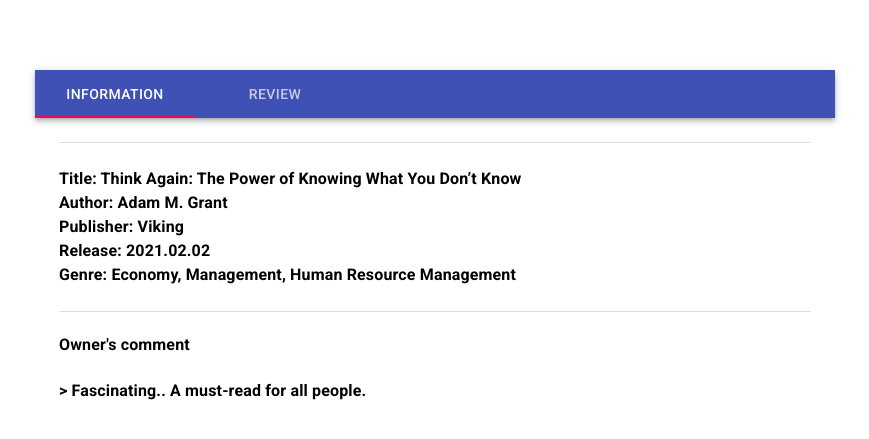
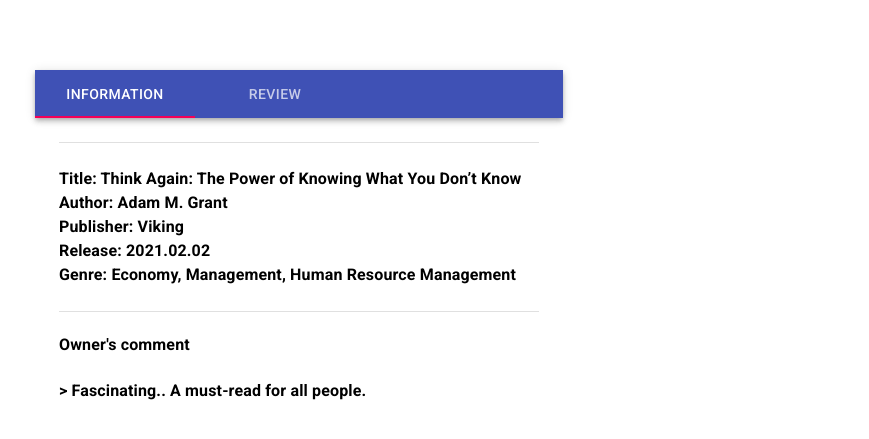
Before and after one commit to GrasshopperBears/hci-bookie, a React (Create React App) app: page /bookshelf/detail/1 in a window 1280 px wide. Shown: the part 969-1408 px from the top of the page, without its empty margins (265-1134 px from the left). Built offline with nearby package versions, Linux system fonts and the light colour scheme; no server answers.

Commit message:
bookshelf 소폭 수정

```diff
--- a/src/components/BookshelfTab.js
+++ b/src/components/BookshelfTab.js
@@ -54,7 +54,7 @@
   var a = `Author: ${author}`;
   var p = `Publisher: ${publisher}`;
   var r = `Release: ${release}`;
-    var g = `Genre: ${genre}` ;
+  var g = `Genre: ${genre}`;
 
   const classes = useStyles();
   const [value, setValue] = React.useState(0);
@@ -73,27 +73,27 @@
           </Tabs>
         </AppBar>
         <TabPanel value={value} index={0}>
-            <Divider orientation='horizontal'/>
-            <br/>
-            <b>{t}</b><br/>
-            <b>{a}</b><br/>
-            <b>{p}</b><br/>
-            <b>{r}</b><br/>
-            <b>{g}</b><br/>
-            <br/>
-            <Divider orientation='horizontal'/>
+          <Divider orientation='horizontal' />
+          <br />
+          <b>{t}</b><br />
+          <b>{a}</b><br />
+          <b>{p}</b><br />
+          <b>{r}</b><br />
+          <b>{g}</b><br />
+          <br />
+          <Divider orientation='horizontal' />
           <h4><b>Owner's comment</b></h4>
           <h4>{comment}</h4>
         </TabPanel>
         <TabPanel value={value} index={1}>
-            <Divider orientation='horizontal'/>
-            <br/>
-            {review1}<br/>
-            <br/>
+          <Divider orientation='horizontal' />
+          <br />
+          {review1}<br />
+          <br />
           {review2}
-            <br/>
-            <br/>
-            <Divider orientation='horizontal'/>
+          <br />
+          <br />
+          <Divider orientation='horizontal' />
         </TabPanel>
       </Tabstyle>
     </div>
@@ -103,5 +103,5 @@
 const Tabstyle = styled.div`
   float: left;
   margin: 100px;
-  width: 800px;
+  width: 60%;
 `;
--- a/src/pages/BookshelfDetail.js
+++ b/src/pages/BookshelfDetail.js
@@ -3,6 +3,7 @@
 import BookshelfTabs from '../components/BookshelfTab';
 import BookshelfCard from '../components/BookshelfCard';
 import BookshelfTitle from '../components/BookshelfTitle';
+import Grid from '@material-ui/core/Grid';
 
 const BookshelfDetail = () => {
   const title = "Think Again: The Power of Knowing What You Don’t Know";
@@ -17,13 +18,15 @@
 
   return (
 
-    <BookshelfWrapper>
+    <Grid container direction="column">
 
       <BookshelfTitle />
-      <BookshelfCard imgUrl={imgUrl} />
-      <BookshelfTabs title={title} author={author} publisher={publisher} release={release} genre={genre} review1={review1} review2={review2} comment={comment}>
-      </BookshelfTabs>
-    </BookshelfWrapper>
+      <Grid container direction="row">
+        <BookshelfCard imgUrl={imgUrl} />
+        <BookshelfTabs title={title} author={author} publisher={publisher} release={release} genre={genre} review1={review1} review2={review2} comment={comment}>
+        </BookshelfTabs>
+      </Grid>
+    </Grid>
   );
 };
 
```
Lines whose indentation alone changed are shown as unchanged.
